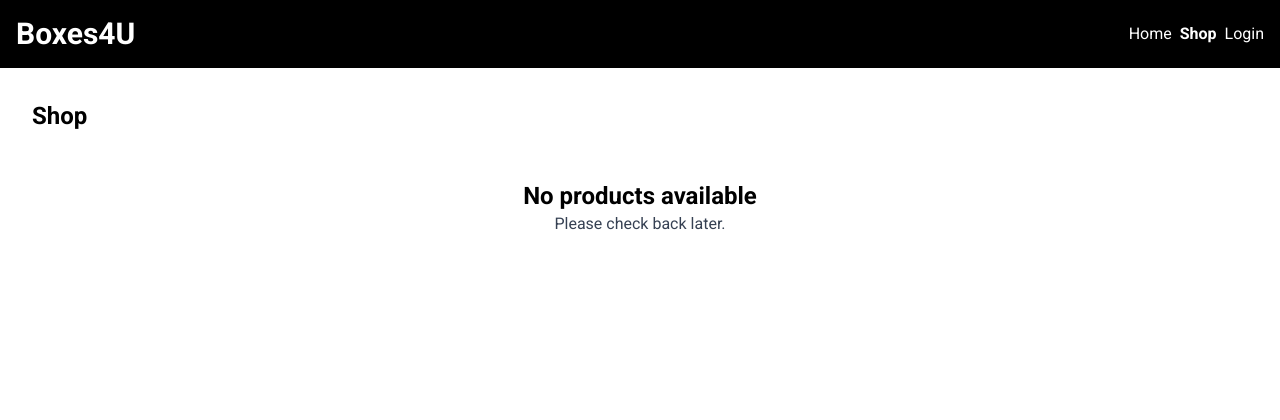
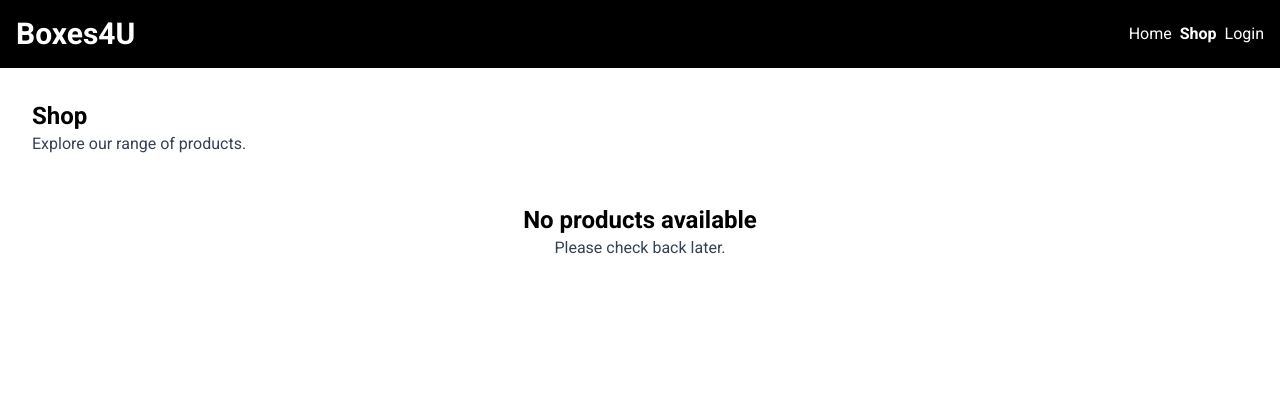
Before and after one commit to Mig-uel/ACE1025, a Flask app: page /shop in a window 1280 px wide. Shown: the top 420 px of the page. Run offline with Flask 3, Linux system fonts and the light colour scheme; style sheets or scripts are compiled from the project's sources; some libraries are stand-ins or nearby versions.

Commit message:
Add introductory text to shop page
- Enhances user experience by providing context
  for the product range available in the shop.

```diff
--- a/project_2/templates/shop.html
+++ b/project_2/templates/shop.html
@@ -9,6 +9,7 @@
 {% block content %}
 <div class="flex flex-col justify-center">
   <h1 class="text-2xl font-bold mt-8">Shop</h1>
+  <p class="text-gray-700">Explore our range of products.</p>
 
 
   {% if products|length == 0 %}
```
